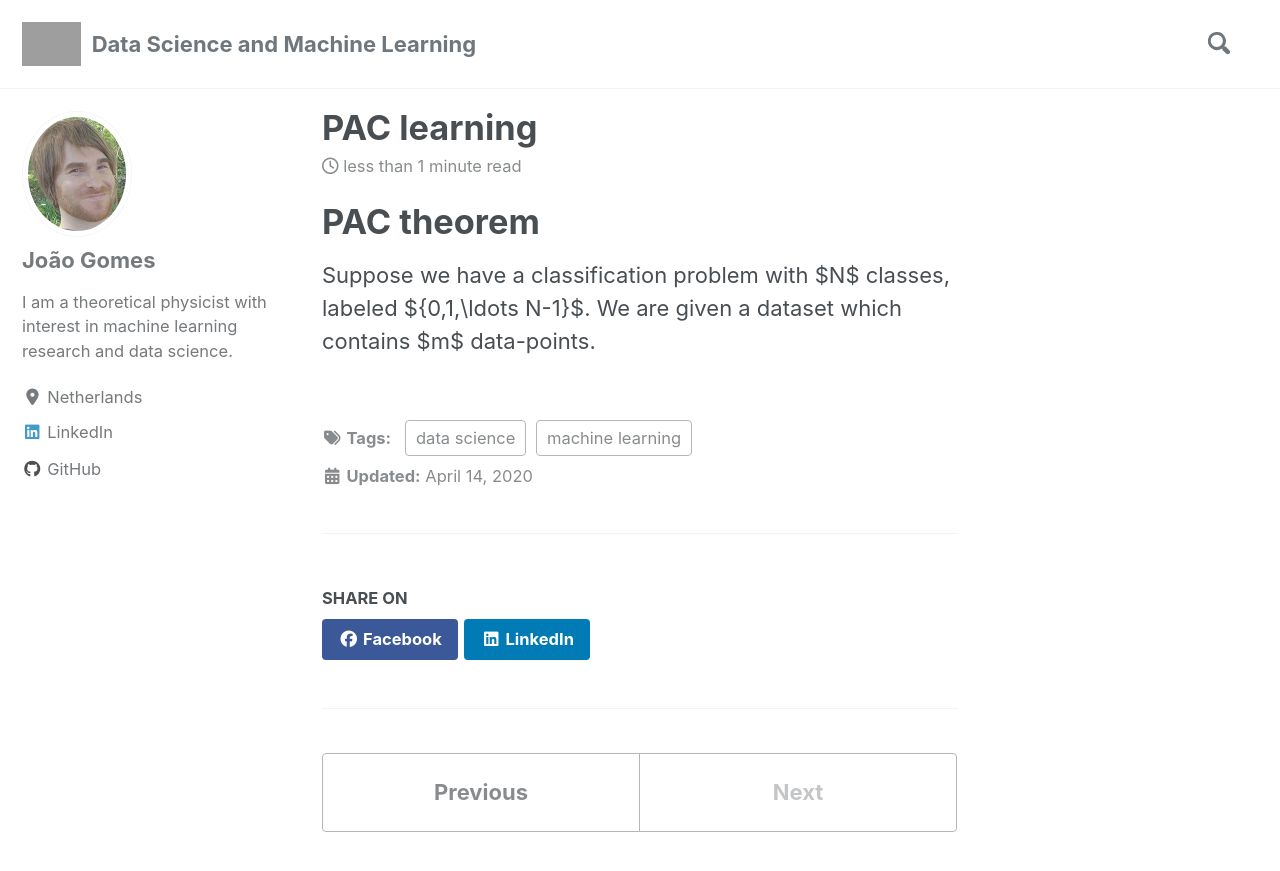
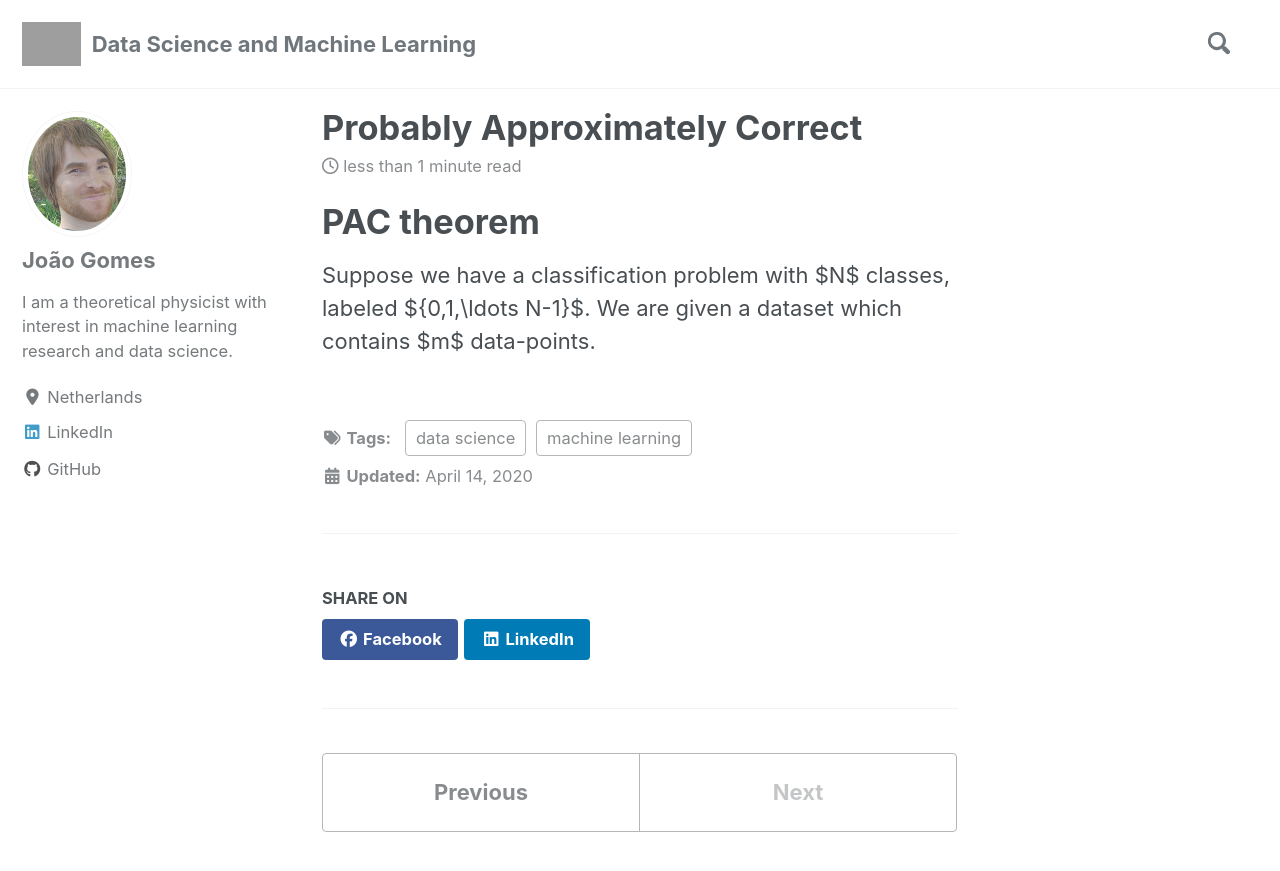
Before and after one commit to joaomvg/ml-pelican-website, a Jekyll site: the page built from _posts/2020-4-14-PAC_learning.md, in a window 1280 px wide and 900 px high. Shown: the top 871 px of the window. Built offline with Jekyll 4.4.1, drawn with Linux system fonts in a browser that asks for light colours; cached includes are drawn as plain includes; nearby versions of some CDN libraries; grey boxes are pictures that could not be loaded.

Commit message:
pac post 2

```diff
--- a/_posts/2020-4-14-PAC_learning.md
+++ b/_posts/2020-4-14-PAC_learning.md
@@ -1,5 +1,5 @@
 ---
-title: "PAC learning"
+title: "Probably Approximately Correct "
 date: 2020-04-14
 tags: [machine learning, data science]
 header:
@@ -8,6 +8,8 @@ excerpt: "Machine Learning"
 mathjax: true
 ---
 
+
+
 # PAC theorem
 
 Suppose we have a classification problem with $N$ classes, labeled $\{0,1,\ldots N-1\}$. We are given a dataset which contains $m$ data-points.
```
